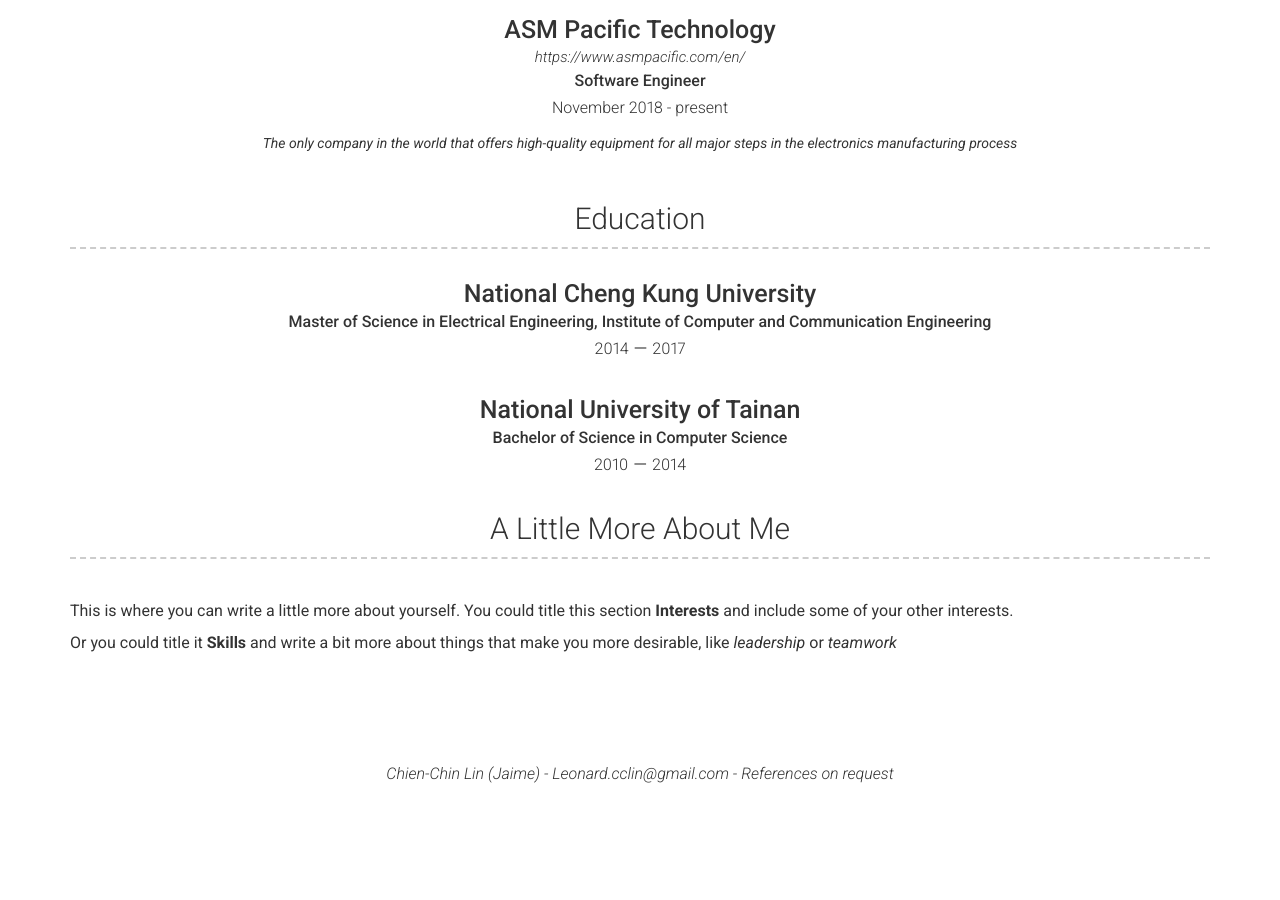
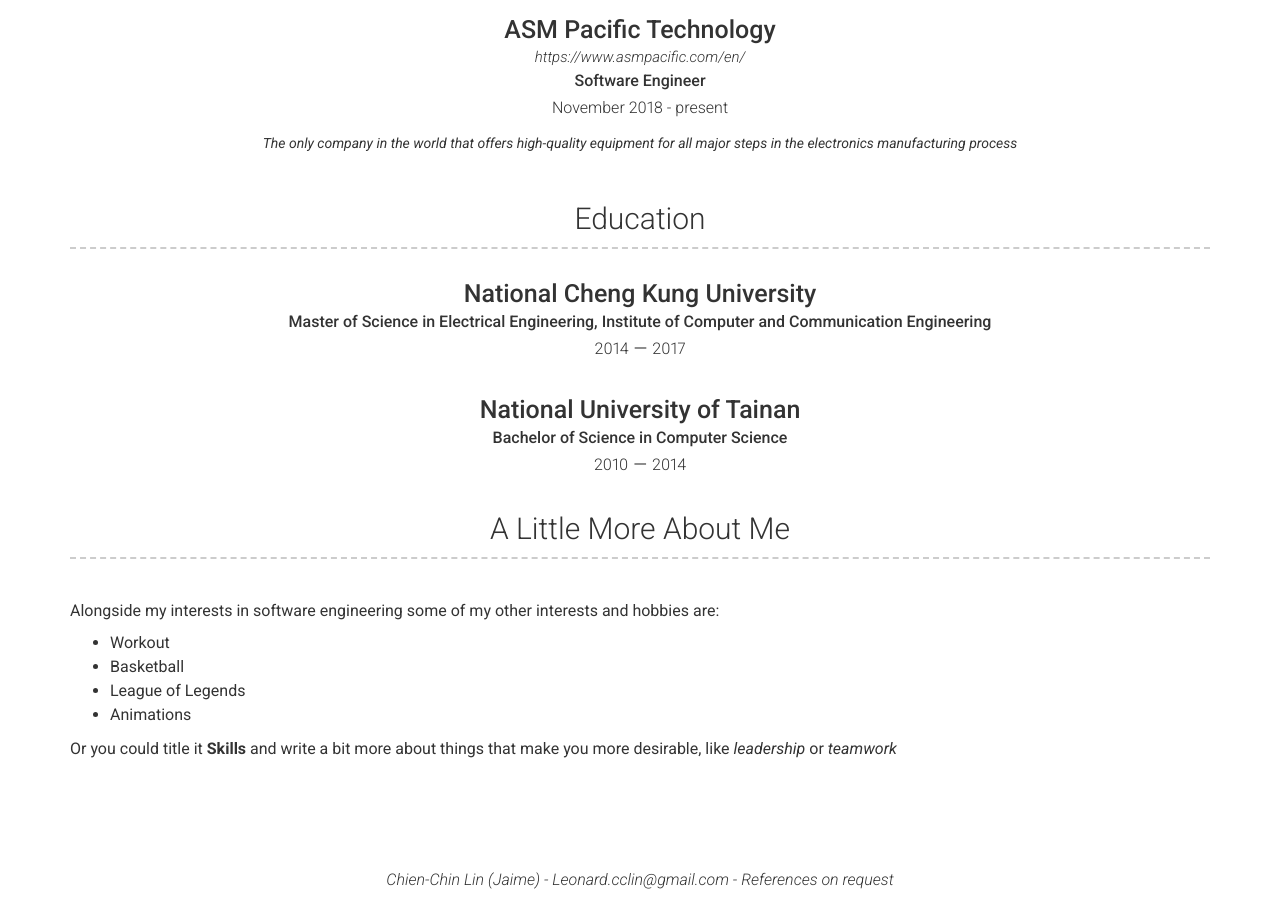
Before and after one commit to Jaimecclin/Jaimecclin.github.io, a Jekyll site: the page built from index.md, in a window 1280 px wide and 900 px high, scrolled down 1500 px. Built offline with Jekyll 4.4.1, drawn with Linux system fonts in a browser that asks for light colours; nearby versions of some CDN libraries; before the commit the page ends 2294 px from its top, so only the background shows below that.

Commit message:
Update liitle of me

```diff
--- a/_config.yml
+++ b/_config.yml
@@ -75,7 +75,11 @@
 # More Section
 # more_title: A Little More About Me #(Use this to override about more section title)
 more_content: | # this will include new lines to allow paragraphs
-  This is where you can write a little more about yourself. You could title this section **Interests** and include some of your other interests.
+  Alongside my interests in software engineering some of my other interests and hobbies are:
+  - Workout
+  - Basketball
+  - League of Legends
+  - Animations
 
   Or you could title it **Skills** and write a bit more about things that make you more desirable, like *leadership* or *teamwork*
 
```
